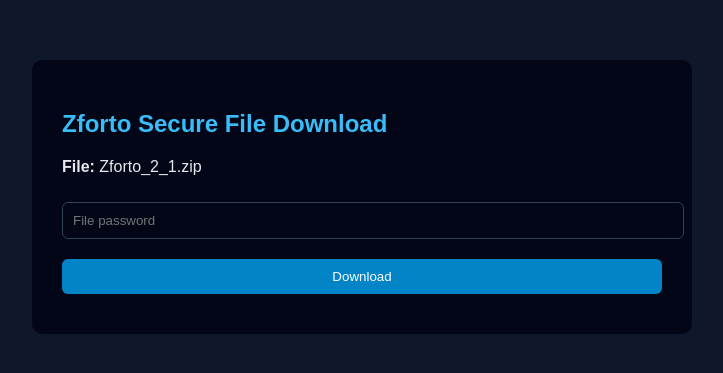
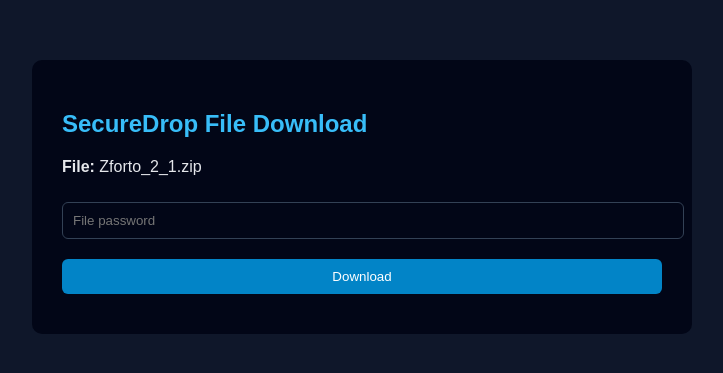
Before and after one commit to chandranjoy/SecureDrop, a FastAPI app: page /download/1 in a window 1280 px wide. Shown: the top 373 px of the page, without its empty margins (278-1001 px from the left). Run offline with FastAPI, Linux system fonts and the light colour scheme; data comes from the database, SQL or seed files in the repository.

Commit message:
Update client_download.html

```diff
--- a/backend/app/templates/client_download.html
+++ b/backend/app/templates/client_download.html
@@ -1,13 +1,13 @@
 <!DOCTYPE html>
 <html>
 <head>
-  <title>Zforto Secure Download</title>
+  <title>SecureDrop Download</title>
   <link rel="stylesheet" href="/static/style.css">
 </head>
 <body>
 
 <div class="card">
-  <h2>Zforto Secure File Download</h2>
+  <h2>SecureDrop File Download</h2>
 
   <p><strong>File:</strong> {{ file.original_name }}</p>
 
```
